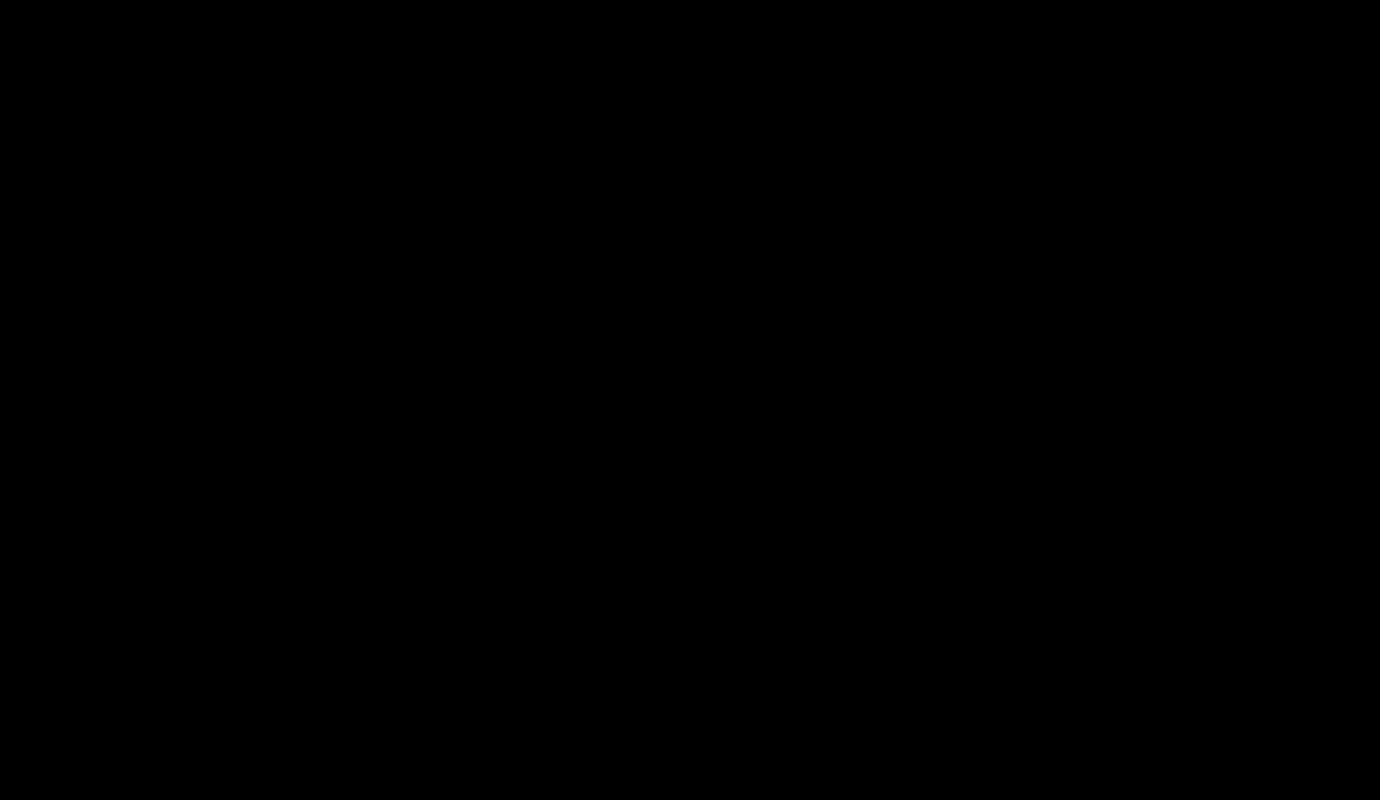
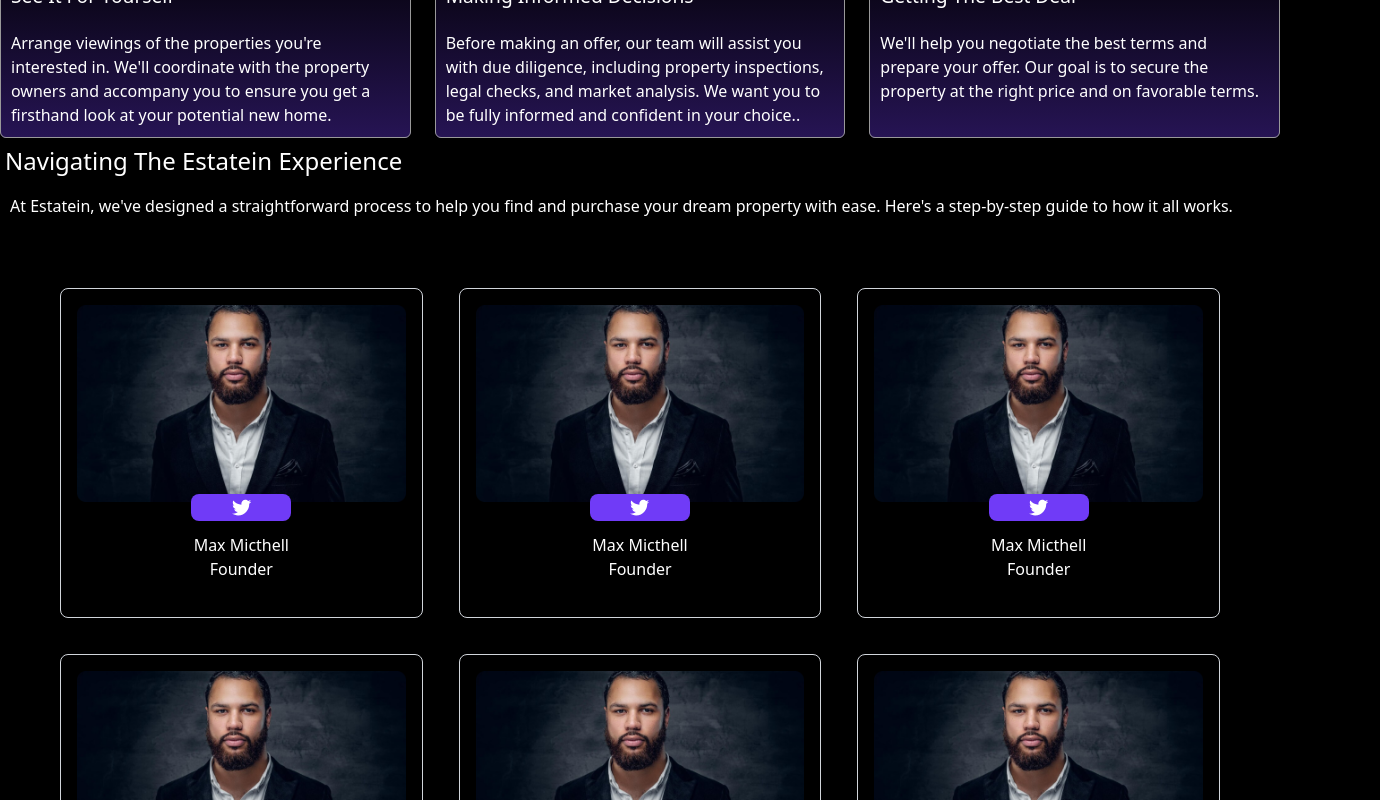
Before and after one commit to GAMSH655/Estatein, a React (Vite) app: page /about in a window 1280 px wide. Shown: the part 1900-2700 px from the top of the page, 1380 px wide, since content can reach past the window. Before the commit the page ends 2038 px from the top, so only its background shows below. Built offline with nearby package versions, Linux system fonts and the light colour scheme.

Commit message:
still working in the navig component

```diff
--- a/src/Components/About -Ui/Navig.jsx
+++ b/src/Components/About -Ui/Navig.jsx
@@ -2,6 +2,8 @@ import React from 'react'
 import AOS from 'aos';
 import 'aos/dist/aos.css';
 import { useEffect } from 'react';
+import Jack from "../../assets/Jack.png"
+import {FaTwitter} from "react-icons/fa6"
 const Navig = () => {
     useEffect(()=>{
         AOS.init({
@@ -51,6 +53,33 @@ const Navig = () => {
          NavigTitle: "Getting the Best Deal",
          NavigText: "We'll help you negotiate the best terms and prepare your offer. Our goal is to secure the property at the right price and on favorable terms."
         } ];
+
+        const TeamArray = [
+            {TeamImg: Jack ,
+             TeamName: "max micthell",
+             TeamPosition:"Founder"
+            },
+            {TeamImg: Jack ,
+             TeamName: "max micthell",
+             TeamPosition:"Founder"
+            },
+            {TeamImg: Jack ,
+             TeamName: "max micthell",
+             TeamPosition:"Founder"
+            },
+            {TeamImg: Jack ,
+             TeamName: "max micthell",
+             TeamPosition:"Founder"
+            },
+            {TeamImg: Jack ,
+             TeamName: "max micthell",
+             TeamPosition:"Founder"
+            },
+            {TeamImg: Jack ,
+             TeamName: "max micthell",
+             TeamPosition:"Founder"
+            },
+        ]
   return (
         <div>
         <div className="md:mt-[50px]"  data-aos="fade-left"
@@ -76,8 +105,27 @@ const Navig = () => {
             })
     }
     </div>
+    <h3 className="text-[1rem] md:text-[1.5rem] text-white font-normal p-[5px] capitalize">Navigating the Estatein Experience</h3>
+    <p className="text-[#ffff]   p-[10px]">At Estatein, we've designed a straightforward process to help you find and purchase your dream property with ease. Here's a step-by-step guide to how it all works.</p>
+    <div className="flex flex-wrap justify-center items-center md:grid md:grid-cols-3 md:gap-4 md:place-items-center m-[10px] md:m-[50px] ">
+         {
+            TeamArray.map(({TeamImg , TeamName , TeamPosition} , index)=>(
+                <div className=" m-[10px] border-tiny rounded-lg border-gray-300 p-4 flex flex-col items-center space-y-3 ">
+                <img src={TeamImg} alt="Team" className="w-full h-auto" />
+                <span className="bg-purple p-1 rounded-lg relative bottom-[20px] flex items-center justify-center w-[100px] text-[1.2rem]">
+                    <FaTwitter className="text-white" />
+                </span>
+                <div className="text-center text-white relative bottom-[20px]">
+                    <h3 className="capitalize">{TeamName}</h3>
+                    <p className="capitalize">{TeamPosition}</p>
+                </div>
+            </div>
+
+           ) )
+         }
     </div>
-        </div>
+    </div>
+    </div>
     )
     }
 
--- a/src/Components/HomeUi/Footer.jsx
+++ b/src/Components/HomeUi/Footer.jsx
@@ -94,7 +94,7 @@
             <a
                 key={index}
                 href={href}
-                className="m-[5px] hover:bg-purple hover:text-white p-[10px] w-[50px] h-[50px] border border-gray-500 rounded-full text-center text-2xl flex items-center justify-center"
+                className="m-[5px] hover:bg-purple hover:text-white text-white p-[10px] w-[50px] h-[50px] border border-gray-500 rounded-full text-center text-2xl flex items-center justify-center"
             >
                 {icon}
             </a>
--- a/src/Components/HomeUi/Hero.jsx
+++ b/src/Components/HomeUi/Hero.jsx
@@ -44,7 +44,7 @@ export const Hero = () => {
       data-aos-mirror="true"
       data-aos-once="false"
       data-aos-anchor-placement="top-center">
-      <div className= "md:p-[50px]" >
+      <div className= " md:p-[50px]" >
        <h3 className="text-2xl md:text-5xl text-[#ffff] font-semibold p-[10px]"> Discover Your Dream</h3>
        <h3 className="text-2xl md:text-5xl text-[#ffff] font-semibold  p-[10px]"> Property with Estatein</h3>
        <p className="text-[#ffff]   p-[10px] md:p-[20px]"> Your journey to finding the perfect property begins here. Explore our listings to find the home that matches your dreams.</p>
--- a/src/index.css
+++ b/src/index.css
@@ -4,6 +4,7 @@
 *{
     padding: 0px;
     margin: 0px;
+    box-sizing: border-box;
 }
 
 body{
@@ -13,5 +14,8 @@ body{
 .pup{
     background-image: linear-gradient(to top , #703BF7 -195%, black);
     background-color: #703BF7;
-
 }
+.grids{
+    display: grid;
+    grid-template-rows: repeat(3 , 1fr);
+}
--- a/tailwind.config.js
+++ b/tailwind.config.js
@@ -9,6 +9,9 @@ export default {
        colors:{
         purple: "#703BF7"
        },
+       borderWidth: {
+        'tiny': '0.5px'
+      },
        screens: {
         'xs': '480px',  // Custom small screen
         'sm': '640px',
```
Also changed, not shown: src/assets/Jack.png (added).
